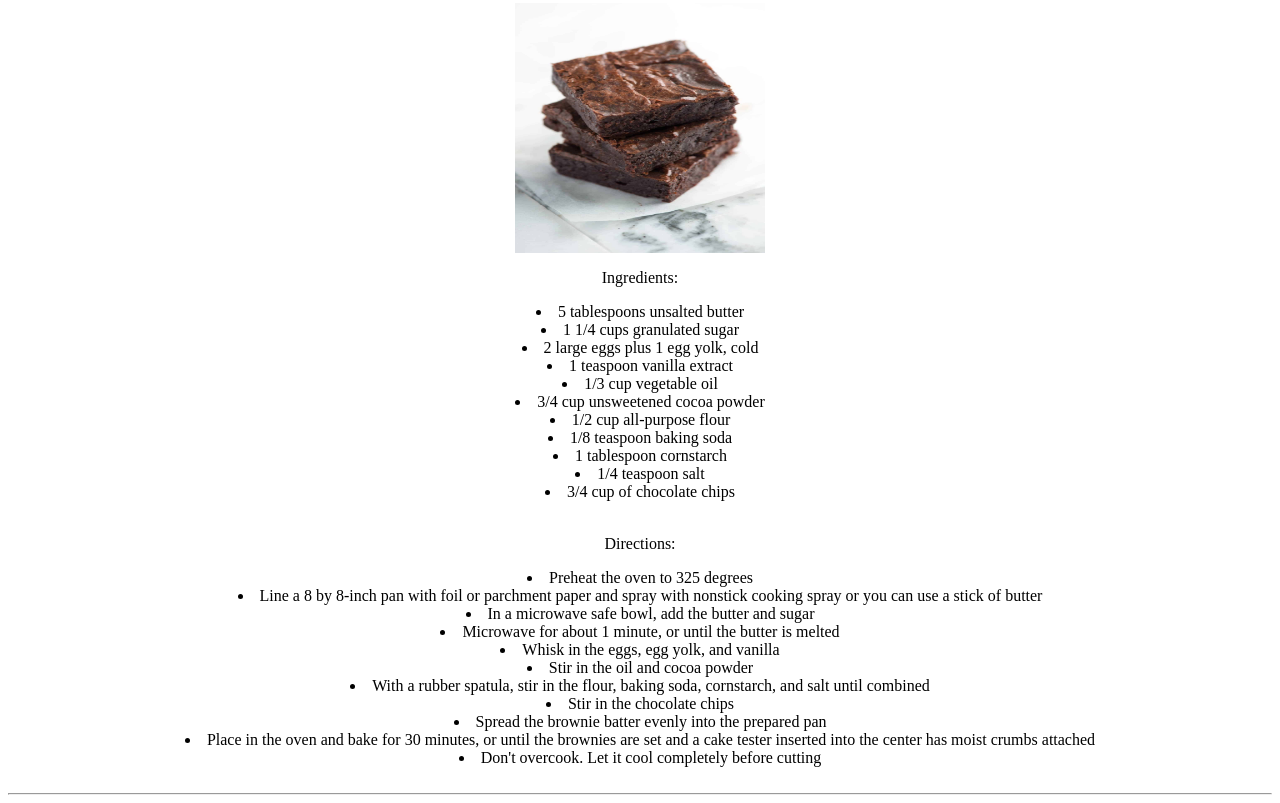
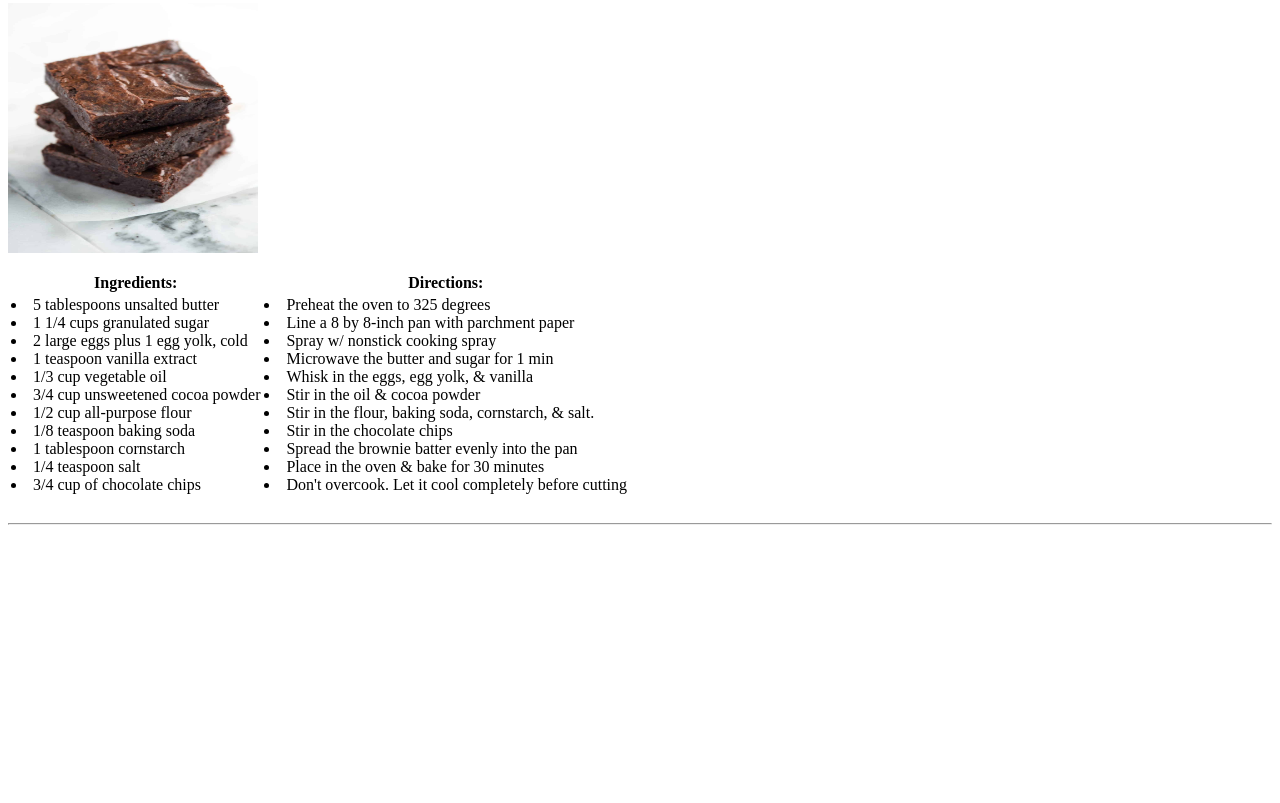
Before and after one commit to Denisse030/TTP_Main_Repo, a plain HTML site: page HTML/Assignments/assignment2.html in a window 1280 px wide. Shown: the part 1021-1824 px from the top of the page. After the commit the page ends 1580 px from the top, so only its background shows below. Drawn offline with Linux system fonts and the light colour scheme; files whose address does not match are found by name.

Commit message:
Final Stage

```diff
--- a/HTML/Assignments/assignment2.html
+++ b/HTML/Assignments/assignment2.html
@@ -41,10 +41,23 @@
                     <li>Even better let it sit in the fridge overnight</li>
                     <br>
                     <hr>
+                </center>
 
                     <h2>Recipe #2: Brownies</h2>
                     <img src = "images/Brownies-Recipe-1-1200.jpg" width = 250 height = 250>
-                    <p>Ingredients:</p>
+
+                    <br><br>
+
+                    <table>
+
+                        <tr>
+                            <th>Ingredients:</th>
+                            <th>Directions:</th>
+                        </tr>
+
+                        <tr>
+
+                            <td>
                                 <li>5 tablespoons unsalted butter</li>
                                 <li>1 1/4 cups granulated sugar</li>
                                 <li>2 large eggs plus 1 egg yolk, cold</li>
@@ -56,27 +69,27 @@
                                 <li>1 tablespoon cornstarch</li>
                                 <li>1/4 teaspoon salt</li>
                                 <li>3/4 cup of chocolate chips</li>
+                            </td>
 
+                            <td>
+                                <li>Preheat the oven to 325 degrees</li>
+                                <li>Line a 8 by 8-inch pan with parchment paper</li>
+                                <li>Spray w/ nonstick cooking spray</li>
+                                <li>Microwave the butter and sugar for 1 min</li>
+                                <li>Whisk in the eggs, egg yolk, & vanilla</li>
+                                <li>Stir in the oil & cocoa powder</li>
+                                <li>Stir in the flour, baking soda, cornstarch, & salt.</li>
+                                <li>Stir in the chocolate chips</li>
+                                <li>Spread the brownie batter evenly into the pan</li>
+                                <li>Place in the oven & bake for 30 minutes</li>
+                                <li>Don't overcook. Let it cool completely before cutting</li>
+                            </td>
+
+                    </table>
                     <br>
-                    <p>Directions:</p>
 
-                        <li>Preheat the oven to 325 degrees</li>
-                        <li>Line a 8 by 8-inch pan with foil or parchment paper and spray with nonstick cooking spray or you can use a stick of butter</li>
-                        <li>In a microwave safe bowl, add the butter and sugar</li>
-                        <li>Microwave for about 1 minute, or until the butter is melted</li>
-                        <li>Whisk in the eggs, egg yolk, and vanilla</li>
-                        <li>Stir in the oil and cocoa powder</li>
-                        <li>With a rubber spatula, stir in the flour, baking soda, cornstarch, and salt until combined</li>
-                        <li>Stir in the chocolate chips</li>
-                        <li>Spread the brownie batter evenly into the prepared pan</li>
-                        <li>Place in the oven and bake for 30 minutes, or until the brownies are set and a cake tester inserted into the center has moist crumbs attached</li>
-                        <li>Don't overcook. Let it cool completely before cutting</li>
+                    <hr>
                     <br>
-                        <hr>
 
-
-
-
-                </center>
             </body>
             </html>
```
Also changed, not shown: HTML/Assignments/assignment3.html (+66 -0 lines), HTML/images/51LdFbb4o6L._SL1500_.jpg (added), HTML/images/HarajukuStyleVintageWashedDeathNoteTee1.jpg (added), HTML/images/Screenshot 2023-06-27 at 9.50.26 PM.png (added), HTML/images/Screenshot 2023-06-27 at 9.56.20 PM.png (added), 3 other files. Lines whose indentation alone changed are shown as unchanged.
